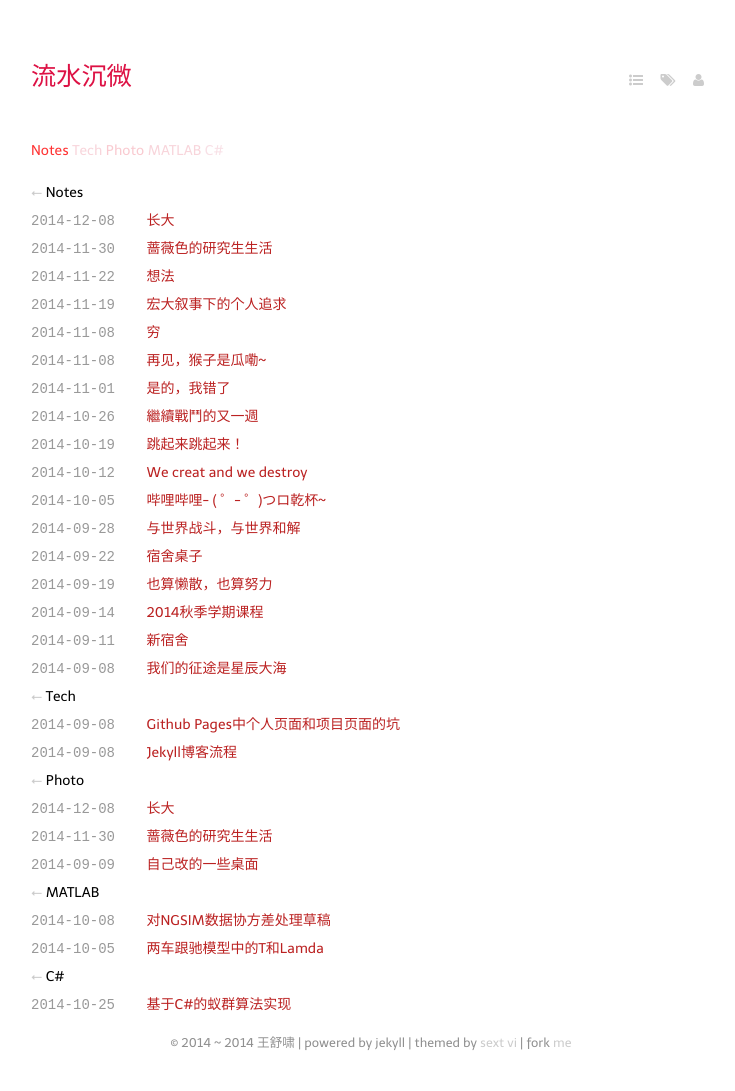
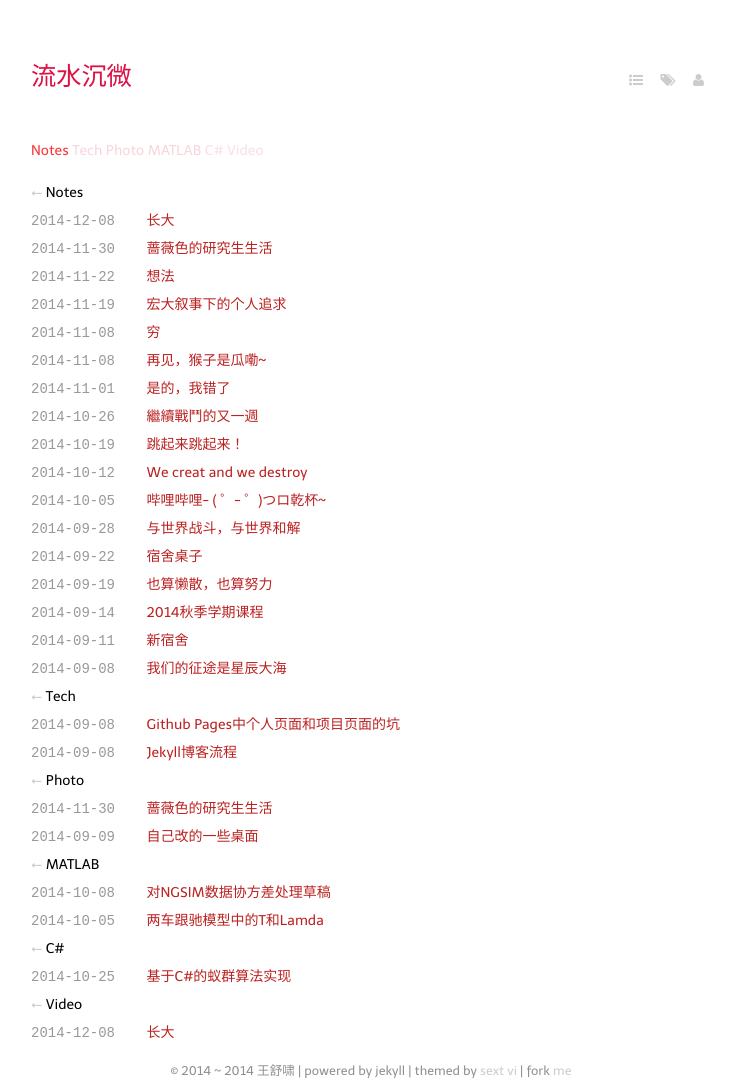
Before and after one commit to keaising/blogs, a Jekyll site: the page built from tags.markdown, in a window 1280 px wide. Shown: the whole page, without its empty margins (269-1004 px from the left). Built offline with Jekyll 4.4.1, drawn with Linux system fonts in a browser that asks for light colours; some web fonts are replaced; Markdown is read by kramdown in place of the engine named in the settings; before the commit the page ends 1063 px from its top, so only the background shows below that.

```diff
--- a/_posts/2014-12-08-grow-up.markdown
+++ b/_posts/2014-12-08-grow-up.markdown
@@ -4,7 +4,7 @@
 guid: urn:uuid:2ef3550f-8cf3-400b-a55b-c512c9af8a2k
 tags:
   - Notes
-  - Photo
+  - Video
 ---
 
 <!--
```
